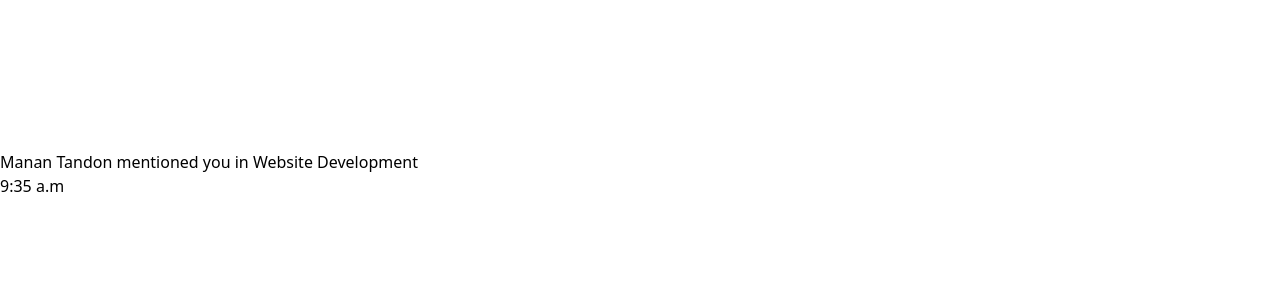
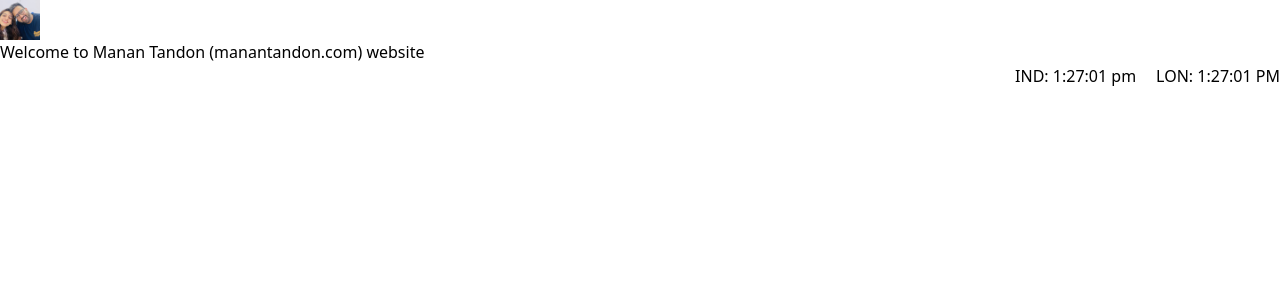
Before and after one commit to MANANTANDON/4d616e616e, a Next.js app: page / in a window 1280 px wide. Shown: the top 300 px of the page. Built offline with nearby package versions, Linux system fonts and the light colour scheme.

Commit message:
starting website...

```diff
--- a/src/pages/index.tsx
+++ b/src/pages/index.tsx
@@ -1,22 +1,72 @@
-import React from "react";
+"use client";
+import Image from "next/image";
+import React, { useEffect, useState } from "react";
 
 export default function Home() {
+  const [time, setTime] = useState<Date | null>(null);
+
+  useEffect(() => {
+    setTime(new Date());
+
+    const interval = setInterval(() => {
+      setTime(new Date());
+    }, 1000);
+
+    return () => clearInterval(interval);
+  }, []);
+
+  if (!time) return <div>Loading...</div>;
+
   return (
     <div className="dark:bg-gray-950 bg-slate-100 h-screen p-4 ">
       <div className="dark:bg-slate-800 bg-slate-200 rounded-md p-2 dark:text-white flex gap-4">
-        <span className="inline-flex flex-none rounded-full border border-pink-300 bg-pink-100 p-4 sm:p-2 dark:border-pink-300/10 dark:bg-pink-400/10">
-          <svg className="size-6 stroke-pink-700 dark:stroke-pink-500"></svg>
-        </span>
+        <div
+          className="inline-flex flex-none rounded-full border border-orange-300 bg-orange-100 p-4 sm:p-2 dark:border-orange-300/10 dark:bg-orange-400/10"
+          style={{
+            position: "relative",
+            overflow: "hidden",
+            height: "40px",
+            width: "40px",
+          }}
+        >
+          <Image
+            src="/manan.jpeg"
+            layout="fill"
+            objectFit="cover"
+            objectPosition="center"
+            alt="Manan Tandon"
+          />
+        </div>
         <div>
           <p className="text-sm dark:text-gray-400 text-gray-700">
-            <span className="font-semibold dark:text-white">Manan Tandon</span>
-            <span> mentioned you in</span>
+            <span>Welcome to </span>
             <span className="font-semibold dark:text-white">
-              {" "}
-              Website Development
+              Manan Tandon (manantandon.com){" "}
             </span>
+            <span>website</span>
           </p>
-          <p className="text-xs dark:text-gray-400 text-gray-700">9:35 a.m</p>
+          <div
+            style={{
+              display: "flex",
+              flexDirection: "row",
+              alignItems: "center",
+              justifyContent: "flex-end",
+              gap: "20px",
+            }}
+          >
+            <p className="text-xs dark:text-gray-400 text-gray-700">
+              IND: {time.toLocaleTimeString("en-IN", { hour12: true })}
+            </p>
+            <p className="text-xs dark:text-gray-400 text-gray-700">
+              LON:{" "}
+              {time
+                .toLocaleTimeString("en-GB", {
+                  timeZone: "Europe/London",
+                  hour12: true,
+                })
+                .replace(/(am|pm)/i, (match) => match.toUpperCase())}
+            </p>
+          </div>
         </div>
       </div>
     </div>
```
Also changed, not shown: public/manan.jpeg (added).
